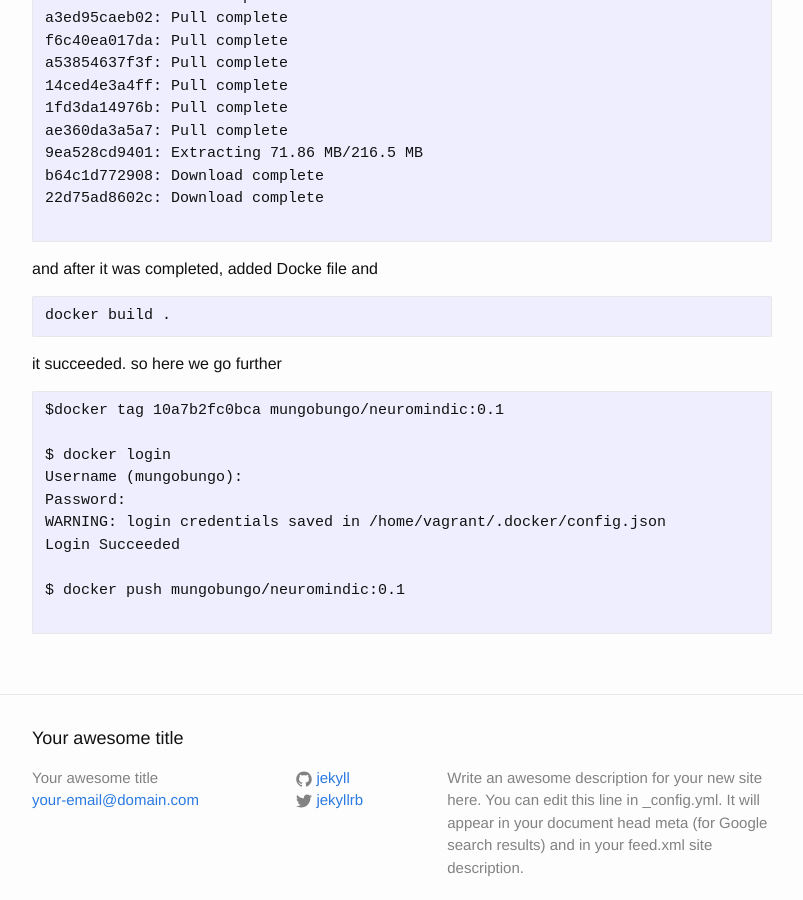
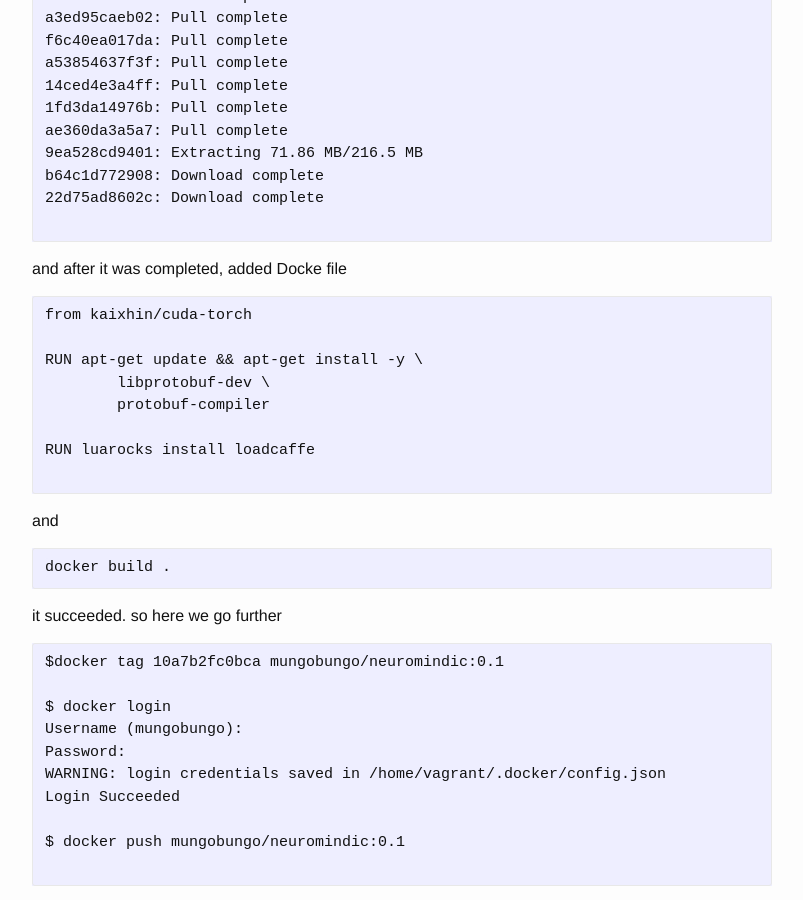
Before and after one commit to mungobungo/mungobungo.github.io, a Jekyll site: the page built from _posts/2016-02-14-beauty-installing.markdown, in a window 1280 px wide and 900 px high, scrolled down 708 px. Shown: the whole window, without its empty margins (238-1041 px from the left). Built offline with Jekyll 4.4.1, drawn with Linux system fonts in a browser that asks for light colours.

Commit message:
added docker file contents

````diff
--- a/_posts/2016-02-14-beauty-installing.markdown
+++ b/_posts/2016-02-14-beauty-installing.markdown
@@ -43,6 +43,16 @@ b64c1d772908: Download complete
 ```
 
 and after it was completed, added Docke file
+```
+from kaixhin/cuda-torch
+
+RUN apt-get update && apt-get install -y \
+	libprotobuf-dev \
+        protobuf-compiler
+
+RUN luarocks install loadcaffe
+
+```
 and
 
 ```
````
